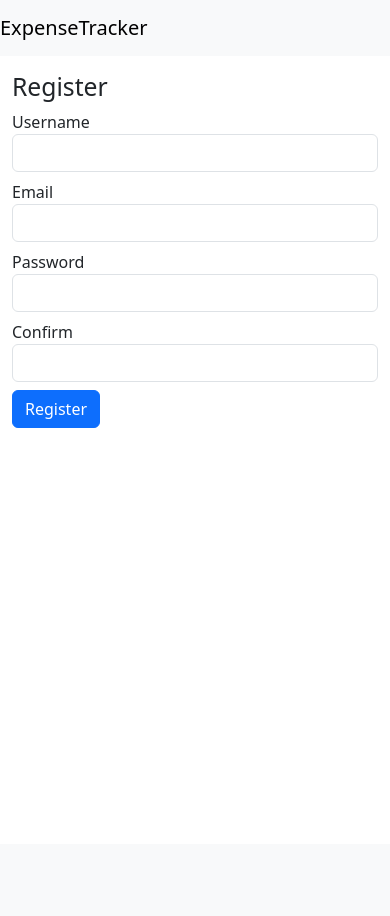
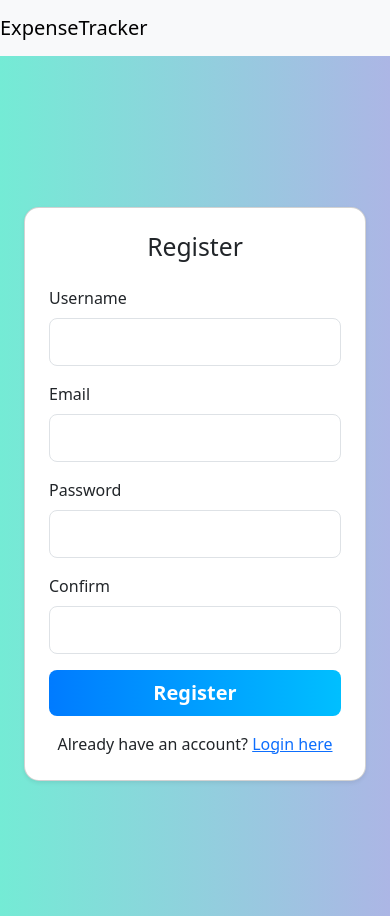
Before and after one commit to kumarmayank02/Expense_Tracker, a Flask app: page /register in a window 390 px wide. Before the commit the page ends 428 px from the top, so only its background shows below. Run offline with Flask 3, Linux system fonts and the light colour scheme.

Commit message:
Updated login and register templates for responsive UI

```diff
--- a/templates/register.html
+++ b/templates/register.html
@@ -1,12 +1,63 @@
 {% extends "base.html" %}
 {% block content %}
-<h2>Register</h2>
-<form method="POST">
-  {{ form.hidden_tag() }}
-  {{ form.username.label }} {{ form.username(class="form-control mb-2") }}
-  {{ form.email.label }} {{ form.email(class="form-control mb-2") }}
-  {{ form.password.label }} {{ form.password(class="form-control mb-2") }}
-  {{ form.confirm.label }} {{ form.confirm(class="form-control mb-2") }}
-  {{ form.submit(class="btn btn-primary") }}
-</form>
+<div class="container d-flex justify-content-center align-items-center min-vh-100">
+    <div class="card p-4 shadow-sm w-100" style="max-width: 400px;">
+        <h2 class="text-center mb-4">Register</h2>
+        <form method="POST">
+            {{ form.hidden_tag() }}
+
+            <div class="mb-3">
+                {{ form.username.label(class="form-label") }}
+                {{ form.username(class="form-control form-control-lg") }}
+            </div>
+
+            <div class="mb-3">
+                {{ form.email.label(class="form-label") }}
+                {{ form.email(class="form-control form-control-lg") }}
+            </div>
+
+            <div class="mb-3">
+                {{ form.password.label(class="form-label") }}
+                {{ form.password(class="form-control form-control-lg") }}
+            </div>
+
+            <div class="mb-3">
+                {{ form.confirm.label(class="form-label") }}
+                {{ form.confirm(class="form-control form-control-lg") }}
+            </div>
+
+            <div class="d-grid">
+                {{ form.submit(class="btn btn-primary btn-lg") }}
+            </div>
+        </form>
+        <p class="text-center mt-3 mb-0">
+            Already have an account? <a href="{{ url_for('login') }}">Login here</a>
+        </p>
+    </div>
+</div>
+
+<!-- Bootstrap 5 CDN -->
+<link href="https://cdn.jsdelivr.net/npm/bootstrap@5.3.2/dist/css/bootstrap.min.css" rel="stylesheet">
+<script src="https://cdn.jsdelivr.net/npm/bootstrap@5.3.2/dist/js/bootstrap.bundle.min.js"></script>
+
+<style>
+    body {
+        background: linear-gradient(to right, #74ebd5, #ACB6E5);
+    }
+    .card {
+        border-radius: 15px;
+    }
+    .form-control:focus {
+        box-shadow: 0 0 5px #764ba2;
+        border-color: #764ba2;
+    }
+    .btn-primary {
+        background: linear-gradient(90deg, #007bff, #00bfff);
+        border: none;
+        font-weight: bold;
+    }
+    .btn-primary:hover {
+        background: linear-gradient(90deg, #00bfff, #007bff);
+    }
+</style>
 {% endblock %}
```
Also changed, not shown: templates/login.html (+50 -7 lines), 1 other file.
